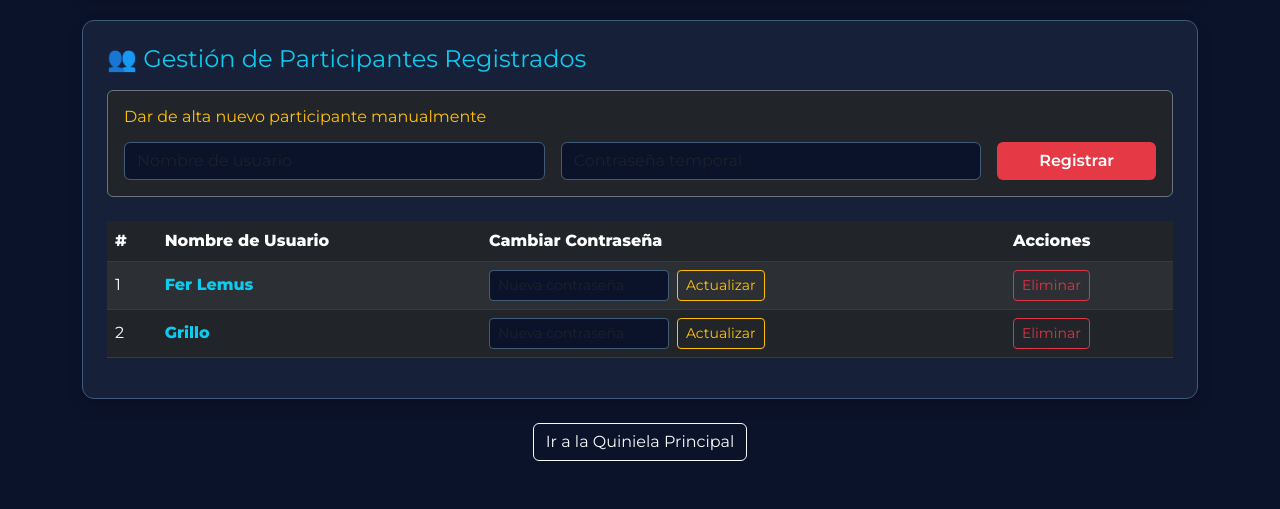
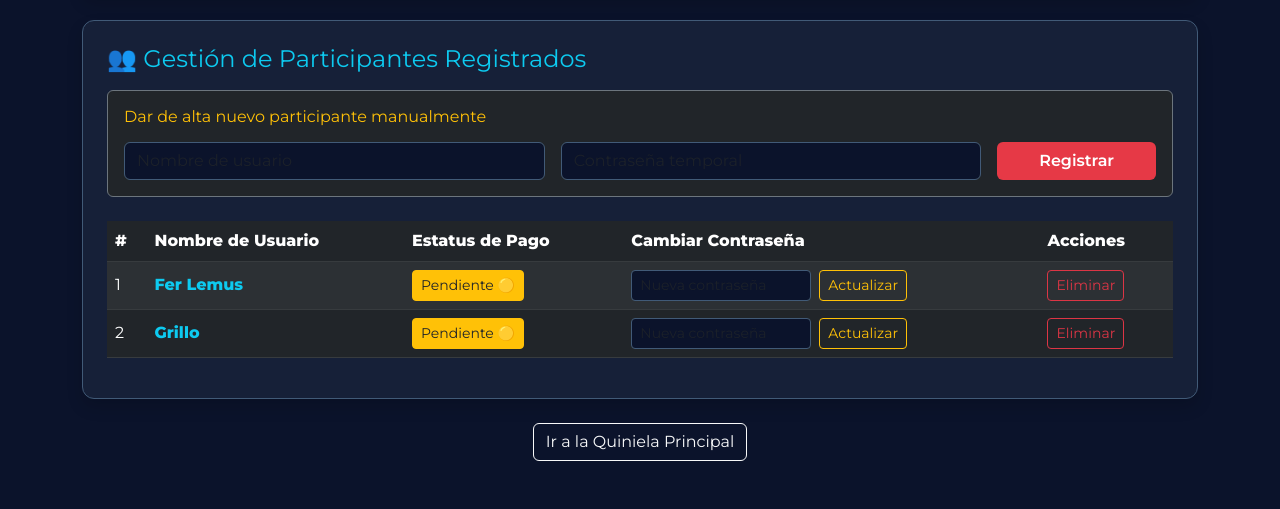
Before and after one commit to Lemustark/nfl-quiniela, a Flask app: page /admin in a window 1280 px wide. Shown: the part 2221-2730 px from the top of the page. Run offline with Flask 3, Linux system fonts and the light colour scheme; a user stored in the database is signed in; parts of the project's set-up code (start-up, migrations or seed data) failed here and were passed over.

Commit message:
Implementar control manual de pagos en panel de administracion

```diff
--- a/app.py
+++ b/app.py
@@ -56,13 +56,12 @@ NFL_TEAMS = {
 }
 
 
-# --- MODELOS ---
 class User(UserMixin, db.Model):
   id = db.Column(db.Integer, primary_key=True)
   username = db.Column(db.String(150), unique=True, nullable=False)
   password = db.Column(db.String(150), nullable=False)
   is_admin = db.Column(db.Boolean, default=False)
-
+  has_paid = db.Column(db.Boolean, default=False)  # <-- NUEVA COLUMNA DE PAGO
 
 class Match(db.Model):
   id = db.Column(db.Integer, primary_key=True)
@@ -398,6 +397,20 @@ def admin():
         flash('No se puede eliminar al administrador principal.', 'danger')
       return redirect(url_for('admin') + '#users-section')
 
+    elif action == 'toggle_payment':
+      user_id = int(request.form.get('user_id'))
+      user_to_toggle = User.query.get(user_id)
+      if user_to_toggle and user_to_toggle.username != 'admin':
+        user_to_toggle.has_paid = not user_to_toggle.has_paid
+        db.session.commit()
+        estado = 'Pagado' if user_to_toggle.has_paid else 'Pendiente'
+        flash(
+            f'Estatus de pago para "{user_to_toggle.username}" cambiado a:'
+            f' {estado}.',
+            'success',
+        )
+      return redirect(url_for('admin') + '#users-section')
+
   matches = Match.query.order_by(Match.week.asc(), Match.id.asc()).all()
   users_list = User.query.filter(User.username != 'admin').all()
 
--- a/templates/admin.html
+++ b/templates/admin.html
@@ -128,7 +128,7 @@
     </div>
 </div>
 
-<!-- SECCIÓN 4: GESTIÓN DE PARTICIPANTES (NUEVO) -->
+<!-- SECCIÓN 4: GESTIÓN DE PARTICIPANTES -->
 <div class="card card-match p-4 shadow mt-2" id="users-section">
     <h4 class="mb-3 text-info">👥 Gestión de Participantes Registrados</h4>
 
@@ -156,6 +156,7 @@
                 <tr>
                     <th>#</th>
                     <th>Nombre de Usuario</th>
+                    <th>Estatus de Pago</th>
                     <th>Cambiar Contraseña</th>
                     <th>Acciones</th>
                 </tr>
@@ -165,6 +166,18 @@
                     <tr>
                         <td>{{ loop.index }}</td>
                         <td class="fw-bold text-info">{{ u.username }}</td>
+                        <td>
+                            <!-- Formulario para alternar estatus de pago -->
+                            <form method="POST" action="{{ url_for('admin') }}#users-section" class="d-inline">
+                                <input type="hidden" name="action" value="toggle_payment">
+                                <input type="hidden" name="user_id" value="{{ u.id }}">
+                                {% if u.has_paid %}
+                                    <button type="submit" class="btn btn-sm btn-success" title="Clic para cambiar a pendiente">Pagado 🟢</button>
+                                {% else %}
+                                    <button type="submit" class="btn btn-sm btn-warning text-dark" title="Clic para cambiar a pagado">Pendiente 🟡</button>
+                                {% endif %}
+                            </form>
+                        </td>
                         <td>
                             <form method="POST" action="{{ url_for('admin') }}#users-section" class="d-flex gap-2">
                                 <input type="hidden" name="action" value="edit_user">
@@ -183,7 +196,7 @@
                     </tr>
                 {% else %}
                     <tr>
-                        <td colspan="4" class="text-center text-muted py-3">No hay participantes registrados todavía (aparte del administrador).</td>
+                        <td colspan="5" class="text-center text-muted py-3">No hay participantes registrados todavía (aparte del administrador).</td>
                     </tr>
                 {% endfor %}
             </tbody>
```
